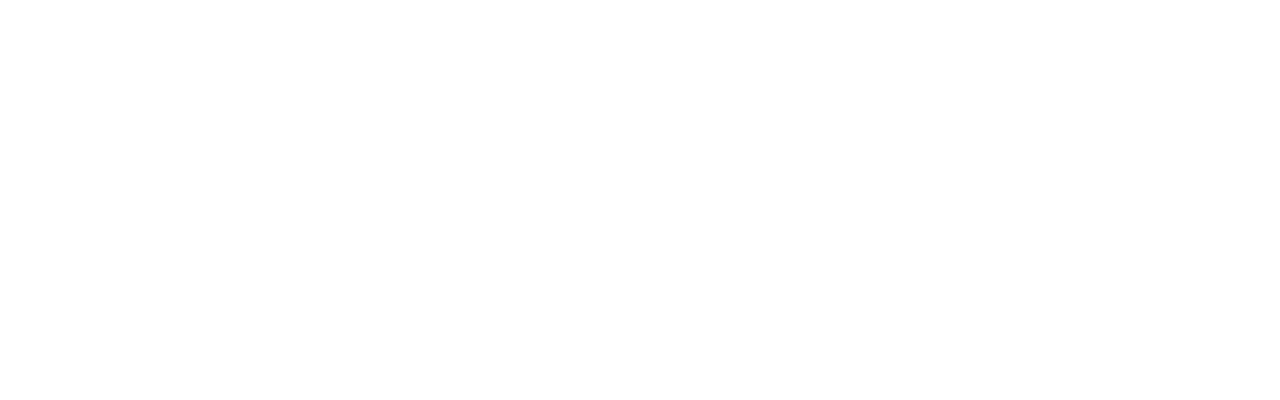
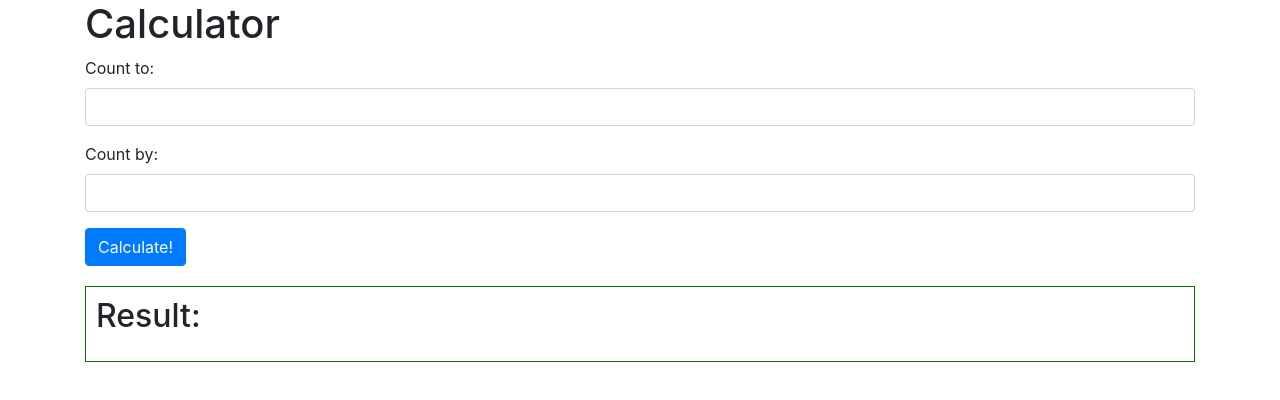
Before and after one commit to Adilet312/CountUpTo, a plain HTML site: page index.html in a window 1280 px wide. Drawn offline with Linux system fonts and the light colour scheme.

Commit message:
Working with for loop to manipulate data.

```diff
--- a/css/styles.css
+++ b/css/styles.css
@@ -1,7 +1,5 @@
-* {
-  border: 0;
-  margin: 0;
-  padding: 0;
-  font-size: 100%;
-  box-sizing: border-box;
+.result {
+  margin-top: 20px;
+  padding: 10px;
+  border: 1px solid green;
 }
--- a/index.html
+++ b/index.html
@@ -8,6 +8,25 @@
     <title></title>
   </head>
   <body>
+    <div class="container">
+  <h1>Calculator</h1>
+  <form id="countID">
+    <div class="form-group">
+      <!----------Box One--------------->
+      <label for="countBy">Count to:</label>
+      <input id="countBy" class="form-control" type="number">
+    </div>
+    <div class="form-group">
+      <label for="countTo">Count by:</label>
+      <input id="countTo" class="form-control" type="number">
+    </div>
+    <button type="submit" class="btn btn-primary"> Calculate!</button>
+  </form>
+  <div class="result">
+    <h2>Result:</h2>
+    <p id="result"></p>
+  </div>
+</div>
 
 
 
--- a/js/scripts.js
+++ b/js/scripts.js
@@ -1,5 +1,25 @@
 $(document).ready(function() {
+  $("form#countID").submit(function(event) {
+    event.preventDefault();
 
+    var number1 = parseInt($("#countBy").val());
+    var number2 = parseInt($("#countTo").val());
+    if (!number1 || !number2){
+      alert ("Enter an Integer");
+    }
+    if (number1<0 || number2<0){
+      alert ("Enter a positive Integer");
+    }
+    if (number1<number2){
+      alert ("Enter a smaller Integer");
+    }
+    var newArray = [];
 
+    for (var index=number2; index<=number1; index+=number2){
+      newArray.push(index);
 
+    }
+
+    $("#result").text(newArray);
+  });
 });
```
